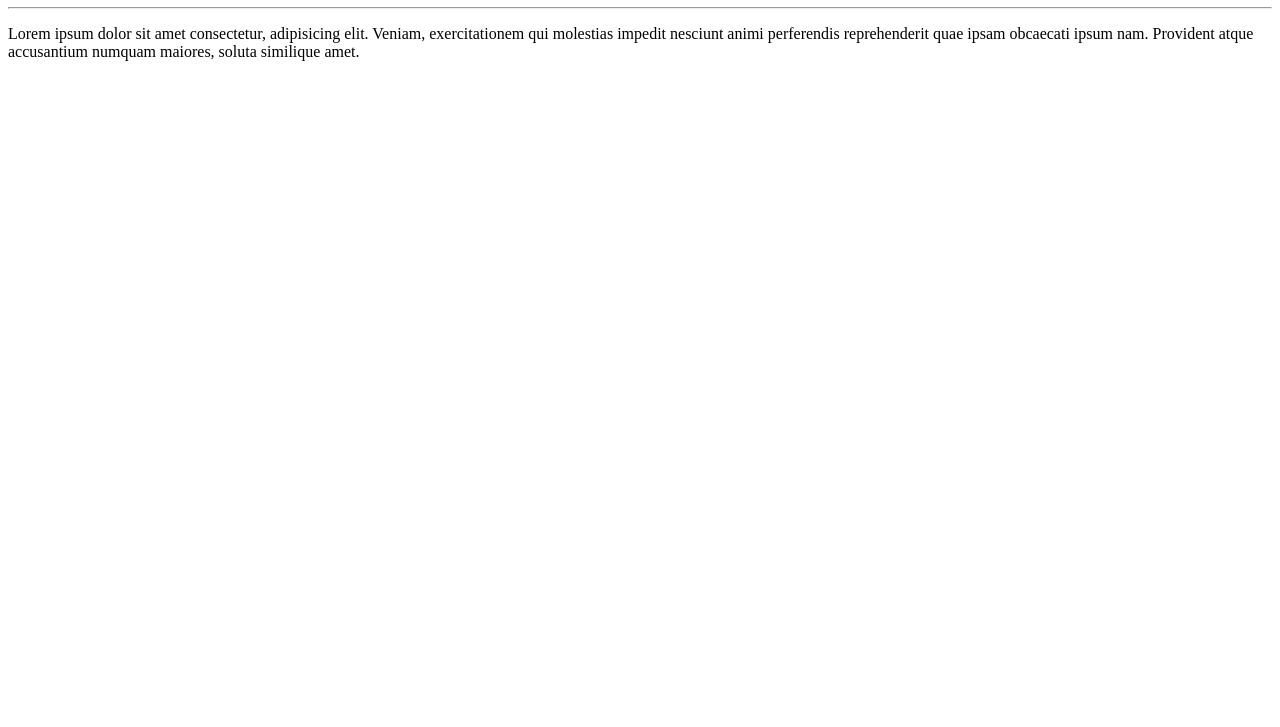
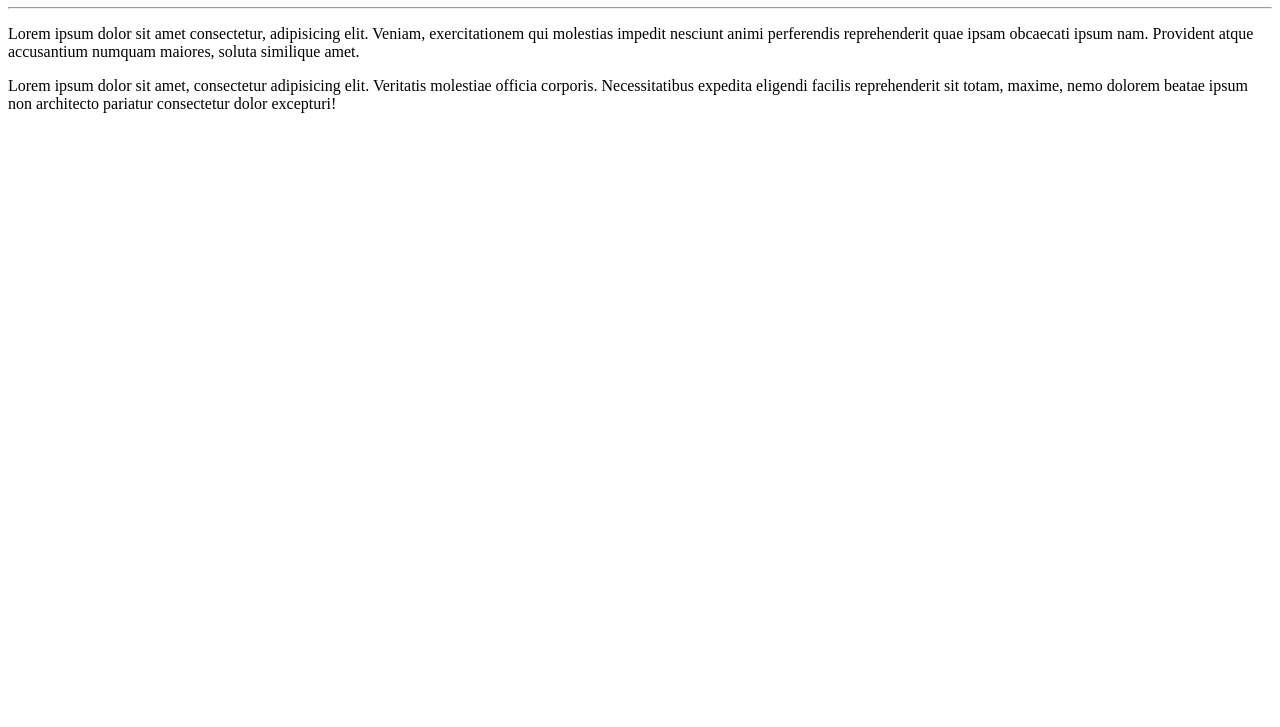
Before and after one commit to rscar81/Ola-Mundo, a plain HTML site: page site-exemplo/index.html in a window 1280 px wide. Shown: the part 73-800 px from the top of the page. Drawn offline with Linux system fonts and the light colour scheme.

Commit message:
adicionei um paragrafo

```diff
--- a/site-exemplo/index.html
+++ b/site-exemplo/index.html
@@ -10,5 +10,6 @@
     <h1>Olá, Mundo!</h1>
     <hr>
     <p>Lorem ipsum dolor sit amet consectetur, adipisicing elit. Veniam, exercitationem qui molestias impedit nesciunt animi perferendis reprehenderit quae ipsam obcaecati ipsum nam. Provident atque accusantium numquam maiores, soluta similique amet.</p>
+    <p>Lorem ipsum dolor sit amet, consectetur adipisicing elit. Veritatis molestiae officia corporis. Necessitatibus expedita eligendi facilis reprehenderit sit totam, maxime, nemo dolorem beatae ipsum non architecto pariatur consectetur dolor excepturi!</p>
 </body>
 </html>
```
